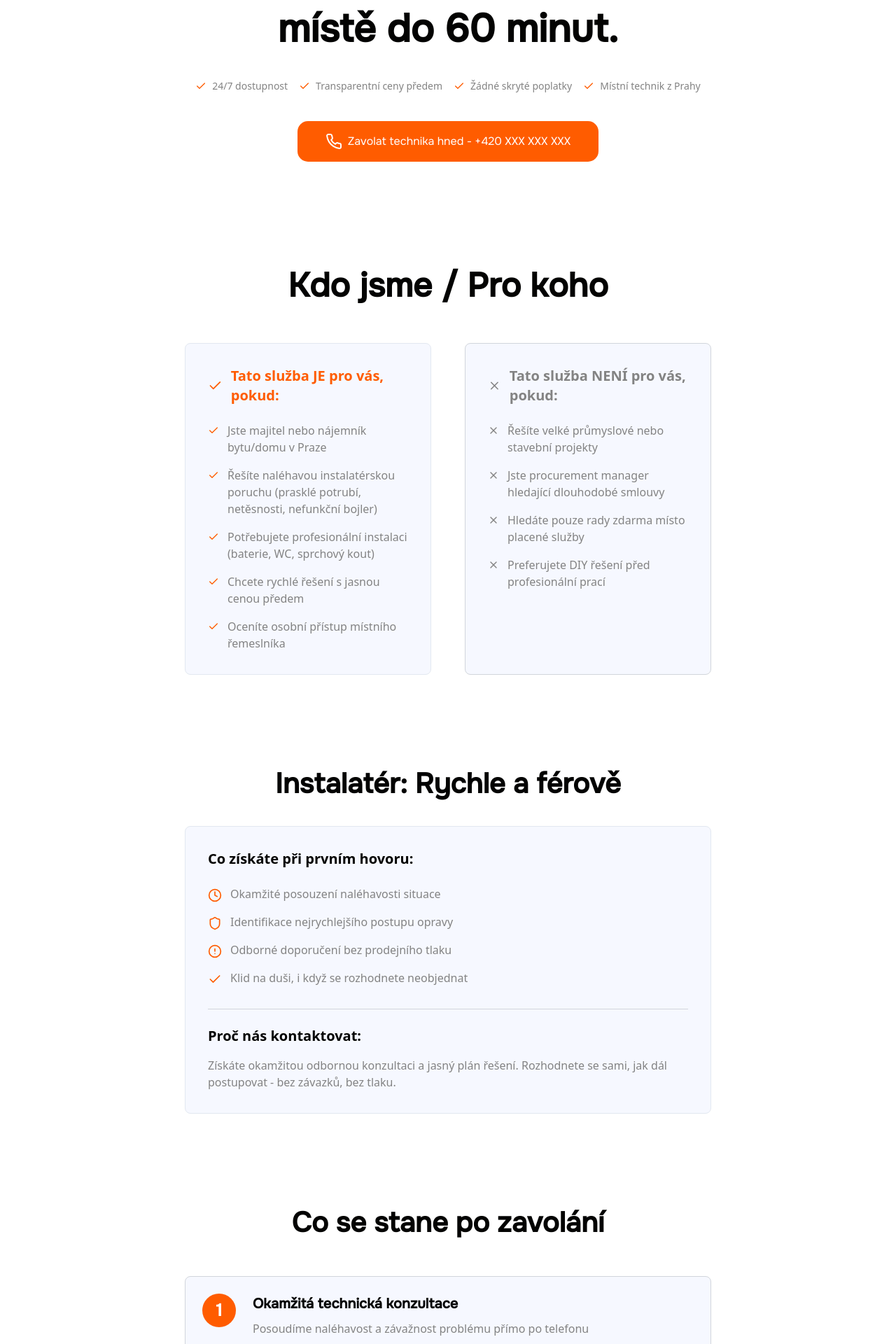
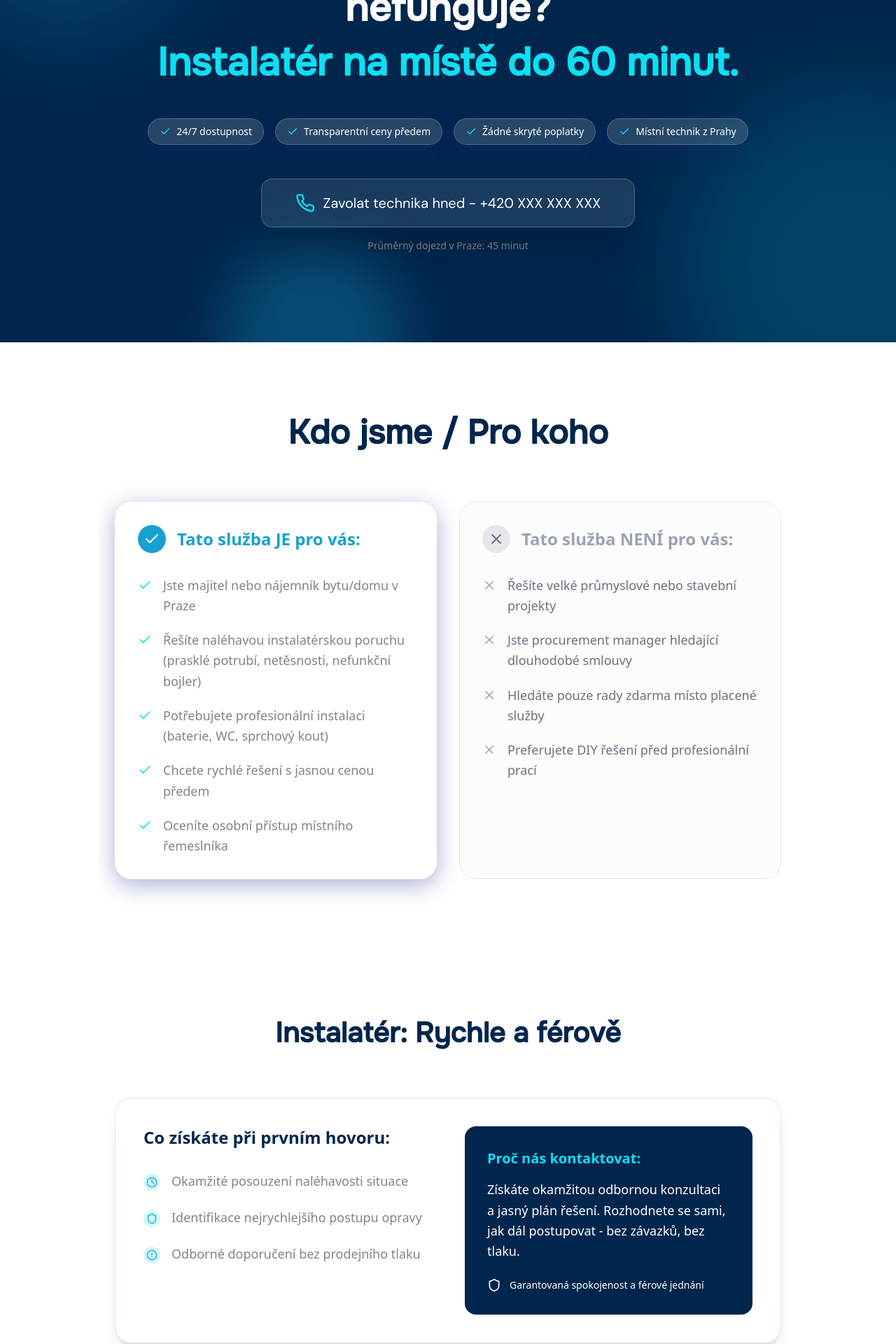
Before and after one commit to adamgusta/Figma_Plumbing_Service, a React (Vite) app: page /branded in a window 1280 px wide. Shown: the part 420-2340 px from the top of the page at 70% size. Built offline with nearby package versions, Linux system fonts and the light colour scheme.

Commit message:
created implementation plan to upgrade visuals

```diff
--- a/src/screens/BrandedPragueLanding/BrandedPragueLanding.tsx
+++ b/src/screens/BrandedPragueLanding/BrandedPragueLanding.tsx
@@ -1,4 +1,4 @@
-import { Check, X, Phone, Clock, Shield, CircleAlert as AlertCircle } from "lucide-react";
+import { Check, X, Phone, Clock, Shield, CircleAlert as AlertCircle, ChevronRight } from "lucide-react";
 import { NavigationBannerSection } from "../Home/sections/NavigationBannerSection";
 import { ContactFooterSection } from "../Home/sections/ContactFooterSection";
 
@@ -56,63 +56,85 @@ export const BrandedPragueLanding = (): JSX.Element => {
       <NavigationBannerSection />
 
       {/* Hero Section */}
-      <section className="mx-auto max-w-[800px] px-6 py-20 text-center">
-        <h1 className="font-heading-1 text-[length:var(--heading-1-font-size)] font-[number:var(--heading-1-font-weight)] leading-[var(--heading-1-line-height)] tracking-[var(--heading-1-letter-spacing)] text-app-primary">
-          Potrubí prasklo? Bojler nefunguje? Instalatér na místě do 60 minut.
+      <section className="relative overflow-hidden bg-[hsl(var(--water-primary))] px-6 py-24 text-center lg:py-32">
+        {/* Animated Background Elements */}
+        <div className="absolute inset-0 z-0 overflow-hidden pointer-events-none">
+          <div className="absolute -top-24 -left-24 h-96 w-96 rounded-full bg-[hsl(var(--water-secondary)/0.2)] blur-3xl animate-float" />
+          <div className="absolute top-1/2 -right-48 h-[500px] w-[500px] rounded-full bg-[hsl(var(--water-accent)/0.15)] blur-3xl animate-pulse-slow" />
+          <div className="absolute -bottom-32 left-1/4 h-64 w-64 rounded-full bg-[hsl(var(--water-secondary)/0.3)] blur-2xl animate-float" style={{ animationDelay: '2s' }} />
+        </div>
+
+        <div className="relative z-10 mx-auto max-w-[900px]">
+          <h1 className="animate-fade-up font-heading-1 text-[length:var(--heading-1-font-size)] font-[number:var(--heading-1-font-weight)] leading-[var(--heading-1-line-height)] tracking-[var(--heading-1-letter-spacing)] text-white">
+            Potrubí prasklo? Bojler nefunguje? <br />
+            <span className="text-[hsl(var(--water-accent))]">Instalatér na místě do 60 minut.</span>
           </h1>
-        <div className="mt-8 flex flex-wrap justify-center gap-4 text-sm text-text">
+
+          <div className="mt-10 flex flex-wrap justify-center gap-4 text-sm text-white/80 animate-fade-up" style={{ animationDelay: '0.2s' }}>
             {heroStats.map((stat, index) => (
-            <span key={index} className="flex items-center gap-2">
-              <Check className="h-4 w-4 text-app-accent" />
+              <span key={index} className="glass-card flex items-center gap-2 rounded-full px-4 py-2 text-white">
+                <Check className="h-4 w-4 text-[hsl(var(--water-accent))]" />
                 {stat}
               </span>
             ))}
           </div>
+
+          <div className="mt-12 animate-fade-up" style={{ animationDelay: '0.4s' }}>
             <a
               href="tel:+420XXXXXXXXX"
-          className="mt-10 inline-flex items-center justify-center rounded-[15px] bg-app-accent px-10 py-4 font-body-2 text-[length:var(--body-2-font-size)] font-[number:var(--body-2-font-weight)] leading-[var(--body-2-line-height)] tracking-[var(--body-2-letter-spacing)] text-white transition-colors hover:bg-[color:var(--accent-hover)]"
+              className="glass-button group inline-flex items-center justify-center rounded-2xl px-12 py-5 font-heading-4 text-xl text-white shadow-2xl hover:scale-105 active:scale-95"
             >
-          <Phone className="mr-2 inline h-6 w-6" />
+              <Phone className="mr-3 h-7 w-7 text-[hsl(var(--water-accent))] group-hover:animate-bounce" />
               Zavolat technika hned - +420 XXX XXX XXX
             </a>
+            <p className="mt-4 text-white/60 text-sm">Průměrný dojezd v Praze: 45 minut</p>
+          </div>
+        </div>
       </section>
 
       {/* Kdo jsme / Pro koho Section */}
-      <section className="mx-auto max-w-[800px] px-6 py-16 w-full">
-        <h2 className="mb-12 text-center font-heading-2 text-[length:var(--heading-2-font-size)] font-[number:var(--heading-2-font-weight)] leading-[var(--heading-2-line-height)] text-app-primary">
+      <section className="relative mx-auto max-w-[1000px] px-6 py-24 w-full overflow-hidden">
+        {/* Background Decoration */}
+        <div className="absolute top-1/2 left-1/2 -z-10 h-[600px] w-[600px] -translate-x-1/2 -translate-y-1/2 rounded-full bg-[hsl(var(--water-secondary)/0.05)] blur-3xl" />
+
+        <h2 className="mb-16 text-center font-heading-2 text-[length:var(--heading-2-font-size)] font-[number:var(--heading-2-font-weight)] leading-[var(--heading-2-line-height)] text-[hsl(var(--water-primary))]">
           Kdo jsme / Pro koho
         </h2>
-        <div className="grid gap-12 md:grid-cols-2">
+        <div className="grid gap-8 md:grid-cols-2">
           {/* This service IS for you */}
-          <div className="rounded-lg border border-app-accent/30 bg-gray-2 p-8">
-            <h3 className="mb-6 flex items-center gap-3 text-xl font-semibold text-app-accent">
+          <div className="glass-card group rounded-3xl p-8 transition-all hover:scale-[1.02] hover:bg-white/40">
+            <h3 className="mb-8 flex items-center gap-4 text-2xl font-bold text-[hsl(var(--water-secondary))]">
+              <div className="flex h-10 w-10 items-center justify-center rounded-full bg-[hsl(var(--water-secondary))] text-white">
                 <Check className="h-6 w-6" />
-              Tato služba JE pro vás, pokud:
+              </div>
+              Tato služba JE pro vás:
             </h3>
-            <ul className="space-y-4">
+            <ul className="space-y-5">
               {isForYou.map((item, index) => (
-                <li key={index} className="flex items-start gap-3 text-text">
-                  <Check className="mt-1 h-4 w-4 shrink-0 text-app-accent" />
-                  <span>{item}</span>
+                <li key={index} className="flex items-start gap-4 text-app-primary/80">
+                  <Check className="mt-1 h-5 w-5 shrink-0 text-[hsl(var(--water-accent))] group-hover:animate-bounce" />
+                  <span className="text-lg leading-relaxed">{item}</span>
                 </li>
               ))}
             </ul>
           </div>
 
           {/* This service is NOT for you */}
-          <div className="rounded-lg border border-gray-300 bg-gray-2 p-8">
-            <h3 className="mb-6 flex items-center gap-3 text-xl font-semibold text-text">
+          <div className="rounded-3xl border border-gray-200 bg-gray-50/50 p-8 transition-all hover:scale-[1.02]">
+            <h3 className="mb-8 flex items-center gap-4 text-2xl font-bold text-gray-400">
+              <div className="flex h-10 w-10 items-center justify-center rounded-full bg-gray-200 text-gray-500">
                 <X className="h-6 w-6" />
-              Tato služba NENÍ pro vás, pokud:
+              </div>
+              Tato služba NENÍ pro vás:
             </h3>
-            <ul className="space-y-4">
+            <ul className="space-y-5">
               {isNotForYou.map((item, index) => (
                 <li
                   key={index}
-                  className="flex items-start gap-3 text-text"
+                  className="flex items-start gap-4 text-gray-500"
                 >
-                  <X className="mt-1 h-4 w-4 shrink-0 text-text/50" />
-                  <span>{item}</span>
+                  <X className="mt-1 h-5 w-5 shrink-0 text-gray-400" />
+                  <span className="text-lg leading-relaxed">{item}</span>
                 </li>
               ))}
             </ul>
@@ -121,84 +143,111 @@ export const BrandedPragueLanding = (): JSX.Element => {
       </section>
 
       {/* Value Proposition Section */}
-      <section className="mx-auto max-w-[800px] px-6 py-16 w-full">
-        <h2 className="mb-8 text-center font-heading-3 text-[length:var(--heading-3-font-size)] font-[number:var(--heading-3-font-weight)] leading-[var(--heading-3-line-height)] text-app-primary">
+      <section className="mx-auto max-w-[1000px] px-6 py-24 w-full">
+        <h2 className="mb-16 text-center font-heading-3 text-[length:var(--heading-3-font-size)] font-[number:var(--heading-3-font-weight)] leading-[var(--heading-3-line-height)] text-[hsl(var(--water-primary))]">
           Instalatér: Rychle a férově
         </h2>
-        <div className="rounded-lg border border-app-accent/30 bg-gray-2 p-8">
-          <h3 className="mb-6 text-xl font-semibold text-app-primary">
+        <div className="glass-card rounded-3xl border border-[hsl(var(--water-secondary)/0.2)] bg-gradient-to-br from-white/10 to-white/5 p-10 shadow-xl">
+          <div className="grid gap-12 md:grid-cols-2">
+            <div>
+              <h3 className="mb-8 text-2xl font-bold text-[hsl(var(--water-primary))]">
                 Co získáte při prvním hovoru:
               </h3>
-          <ul className="space-y-4 text-text">
-            <li className="flex items-start gap-3">
-              <Clock className="mt-1 h-5 w-5 shrink-0 text-app-accent" />
-              <span>Okamžité posouzení naléhavosti situace</span>
+              <ul className="space-y-6 text-app-primary/80">
+                <li className="flex items-start gap-4">
+                  <div className="mt-1 flex h-6 w-6 items-center justify-center rounded-full bg-[hsl(var(--water-accent)/0.2)] text-[hsl(var(--water-secondary))]">
+                    <Clock className="h-4 w-4" />
+                  </div>
+                  <span className="text-lg">Okamžité posouzení naléhavosti situace</span>
                 </li>
-            <li className="flex items-start gap-3">
-              <Shield className="mt-1 h-5 w-5 shrink-0 text-app-accent" />
-              <span>Identifikace nejrychlejšího postupu opravy</span>
+                <li className="flex items-start gap-4">
+                  <div className="mt-1 flex h-6 w-6 items-center justify-center rounded-full bg-[hsl(var(--water-accent)/0.2)] text-[hsl(var(--water-secondary))]">
+                    <Shield className="h-4 w-4" />
+                  </div>
+                  <span className="text-lg">Identifikace nejrychlejšího postupu opravy</span>
                 </li>
-            <li className="flex items-start gap-3">
-              <AlertCircle className="mt-1 h-5 w-5 shrink-0 text-app-accent" />
-              <span>Odborné doporučení bez prodejního tlaku</span>
-            </li>
-            <li className="flex items-start gap-3">
-              <Check className="mt-1 h-5 w-5 shrink-0 text-app-accent" />
-              <span>Klid na duši, i když se rozhodnete neobjednat</span>
+                <li className="flex items-start gap-4">
+                  <div className="mt-1 flex h-6 w-6 items-center justify-center rounded-full bg-[hsl(var(--water-accent)/0.2)] text-[hsl(var(--water-secondary))]">
+                    <AlertCircle className="h-4 w-4" />
+                  </div>
+                  <span className="text-lg">Odborné doporučení bez prodejního tlaku</span>
                 </li>
               </ul>
-          <div className="mt-8 border-t border-gray-300 pt-6">
-            <h3 className="mb-4 text-xl font-semibold text-app-primary">
+            </div>
+            <div className="flex flex-col justify-center rounded-2xl bg-[hsl(var(--water-primary))] p-8 text-white shadow-inner">
+              <h3 className="mb-4 text-xl font-bold text-[hsl(var(--water-accent))]">
                 Proč nás kontaktovat:
               </h3>
-            <p className="text-text">
+              <p className="text-lg leading-relaxed text-white/90">
                 Získáte okamžitou odbornou konzultaci a jasný plán řešení.
                 Rozhodnete se sami, jak dál postupovat - bez závazků, bez tlaku.
               </p>
+              <div className="mt-6 flex items-center gap-3 text-sm font-medium text-white/60">
+                <Shield className="h-5 w-5" />
+                Garantovaná spokojenost a férové jednání
+              </div>
+            </div>
           </div>
         </div>
       </section>
 
       {/* Process Steps Section */}
-      <section className="mx-auto max-w-[800px] px-6 py-16 w-full">
-        <h2 className="mb-12 text-center font-heading-3 text-[length:var(--heading-3-font-size)] font-[number:var(--heading-3-font-weight)] leading-[var(--heading-3-line-height)] text-app-primary">
+      <section className="bg-[hsl(var(--water-surface))] px-6 py-24 w-full">
+        <div className="mx-auto max-w-[1000px]">
+          <h2 className="mb-16 text-center font-heading-3 text-[length:var(--heading-3-font-size)] font-[number:var(--heading-3-font-weight)] leading-[var(--heading-3-line-height)] text-[hsl(var(--water-primary))]">
             Co se stane po zavolání
           </h2>
-        <div className="space-y-8">
-          {processSteps.map((step) => (
+          <div className="grid gap-8 md:grid-cols-2 lg:grid-cols-4">
+            {processSteps.map((step, index) => (
               <div
                 key={step.number}
-              className="flex gap-6 rounded-lg border border-gray-300 bg-gray-2 p-6"
+                className="relative flex flex-col items-center text-center p-6 rounded-2xl bg-white shadow-sm border border-gray-100 transition-all hover:-translate-y-2 hover:shadow-lg"
               >
-              <div className="flex h-12 w-12 shrink-0 items-center justify-center rounded-full bg-app-accent font-heading-5 text-[length:var(--heading-5-font-size)] font-[number:var(--heading-5-font-weight)] text-white">
+                <div className="mb-6 flex h-16 w-16 items-center justify-center rounded-2xl bg-[hsl(var(--water-primary))] text-2xl font-bold text-[hsl(var(--water-accent))] shadow-lg">
                   {step.number}
                 </div>
-              <div>
-                <h3 className="mb-2 font-heading-6 text-[length:var(--heading-6-font-size)] font-[number:var(--heading-6-font-weight)] text-app-primary">
+                <h3 className="mb-3 font-bold text-[hsl(var(--water-primary))]">
                   {step.title}
                 </h3>
-                <p className="text-text">{step.description}</p>
+                <p className="text-sm text-gray-600 leading-relaxed">{step.description}</p>
+                {index < processSteps.length - 1 && (
+                  <div className="absolute top-14 -right-4 hidden lg:block text-gray-300">
+                    <ChevronRight className="h-8 w-8" />
                   </div>
+                )}
               </div>
             ))}
+          </div>
         </div>
       </section>
 
       {/* Final CTA Section */}
-      <section className="mx-auto max-w-[800px] px-6 py-20 text-center">
-        <h2 className="mb-4 font-heading-2 text-[length:var(--heading-2-font-size)] font-[number:var(--heading-2-font-weight)] leading-[var(--heading-2-line-height)] text-app-primary">
-          Potrubí nečeká. Zavolejte hned.
+      <section className="relative overflow-hidden bg-[hsl(var(--water-primary))] px-6 py-32 text-center text-white">
+        {/* Animated Background Decoration */}
+        <div className="absolute inset-0 z-0">
+          <div className="absolute top-0 left-0 h-full w-full bg-[url('https://www.transparenttextures.com/patterns/cubes.png')] opacity-5" />
+          <div className="absolute -bottom-48 -left-48 h-96 w-96 rounded-full bg-[hsl(var(--water-accent)/0.1)] blur-3xl animate-float" />
+          <div className="absolute -top-48 -right-48 h-96 w-96 rounded-full bg-[hsl(var(--water-secondary)/0.1)] blur-3xl animate-float" style={{ animationDelay: '3s' }} />
+        </div>
+
+        <div className="relative z-10 mx-auto max-w-[800px]">
+          <h2 className="mb-6 font-heading-2 text-[length:var(--heading-2-font-size)] font-[number:var(--heading-2-font-weight)] leading-[var(--heading-2-line-height)]">
+            Potrubí nečeká. <span className="text-[hsl(var(--water-accent))]">Zavolejte hned.</span>
           </h2>
-        <p className="mb-10 text-lg text-text">
-          Získejte okamžitou odbornou konzultaci a klid na duši.
+          <p className="mb-12 text-xl text-white/70">
+            Získejte okamžitou odbornou konzultaci a klid na duši. <br />
+            Jsme připraveni vyrazit k vám domů.
           </p>
           <a
             href="tel:+420XXXXXXXXX"
-          className="inline-flex items-center justify-center rounded-[15px] bg-app-accent px-10 py-4 font-body-2 text-[length:var(--body-2-font-size)] font-[number:var(--body-2-font-weight)] leading-[var(--body-2-line-height)] tracking-[var(--body-2-letter-spacing)] text-white transition-colors hover:bg-[color:var(--accent-hover)]"
+            className="group relative inline-flex items-center justify-center overflow-hidden rounded-2xl bg-[hsl(var(--water-accent))] px-12 py-6 font-bold text-[hsl(var(--water-primary))] shadow-2xl transition-all hover:scale-105 active:scale-95"
           >
-          <Phone className="mr-2 inline h-6 w-6" />
-          Zavolat technika hned - +420 XXX XXX XXX
+            <div className="absolute inset-0 h-full w-full animate-shimmer bg-gradient-to-r from-transparent via-white/40 to-transparent" style={{ backgroundSize: '200% 100%' }} />
+            <Phone className="mr-3 h-7 w-7 transition-transform group-hover:rotate-12" />
+            <span className="relative">Zavolat technika hned - +420 XXX XXX XXX</span>
           </a>
+          <p className="mt-6 text-white/50 text-sm font-medium">Volání je nezávazné • Konzultace zdarma</p>
+        </div>
       </section>
 
       <ContactFooterSection />
```
Also changed, not shown: tailwind.css, 1 other file (tests, documents, lock files or other folders). Lines whose indentation alone changed are shown as unchanged.
